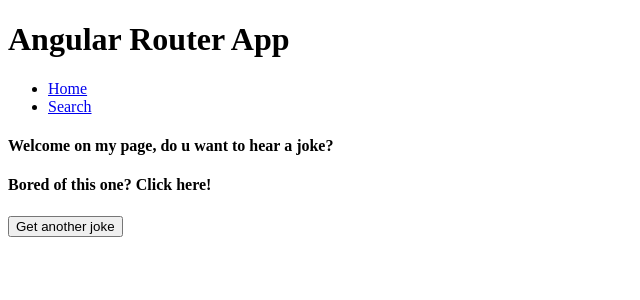
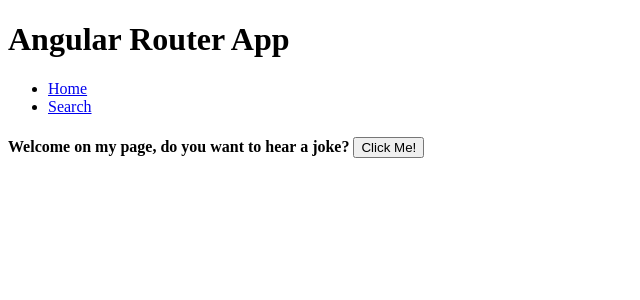
Before and after one commit to PolskiSlimak/Jokes, an Angular app: page /home in a window 1280 px wide. Shown: the top 300 px of the page, without its empty margins (0-640 px from the left). Built offline with nearby package versions, Linux system fonts and the light colour scheme; no server answers.

Commit message:
Poprawione działanie

```diff
--- a/src/app/home/home.component.html
+++ b/src/app/home/home.component.html
@@ -1,4 +1,5 @@
 
-<h4>Welcome on my page, do u want to hear a joke?</h4>
-<p>{{jod}}</p>
-<h4>Bored of this one? Click here!</h4><button (click)="on">Get another joke</button>
+<h4>Welcome on my page, do you want to hear a joke?
+    <button (click)="onGetJokeOfDay()">Click Me!</button>
+</h4>
+{{jod}}
--- a/src/app/home/home.component.ts
+++ b/src/app/home/home.component.ts
@@ -7,18 +7,15 @@ import { ServiceJokesService } from '../service-jokes.service';
   styleUrls: ['./home.component.css']
 })
 export class HomeComponent implements OnInit {
-  jod: [];
+  jod = [];
   constructor(private service: ServiceJokesService) {
-    this.jod = [];
   }
 
   ngOnInit(): void {
-    this.getJokeOfDay();
   }
-  getJokeOfDay() {
+  onGetJokeOfDay() {
     this.service.getJokeOfDay().subscribe((response: any) => {
       this.jod = response.joke;
     });
   }
-  onResetJoke() {}
 }
--- a/src/app/search-for-jokes/search-for-jokes.component.html
+++ b/src/app/search-for-jokes/search-for-jokes.component.html
@@ -1,5 +1,5 @@
 <input type="text" (keyup.enter)="onSearchFromSpecificCategory()" [(ngModel)]="category">
 <button (click)="onSearchFromSpecificCategory()">Search jokes</button>
-<li *ngFor="let item of jokes.jokes">
+<li *ngFor="let item of jokes">
     {{item.joke}}
 </li>
--- a/src/app/search-for-jokes/search-for-jokes.component.ts
+++ b/src/app/search-for-jokes/search-for-jokes.component.ts
@@ -9,10 +9,9 @@ import { ServiceJokesService } from '../service-jokes.service';
 export class SearchForJokesComponent implements OnInit {
   category: string;
 
-  jokes: Object;
+  jokes: string[] = [];
 
   constructor(private service: ServiceJokesService) {
-    this.jokes = "";
     this.category = "";
   }
 
@@ -21,8 +20,13 @@ export class SearchForJokesComponent implements OnInit {
   }
   onSearchFromSpecificCategory() {
     if(this.category != "") {
-      this.service.searchFromSpecificCategory(this.category).subscribe(response => {
-        this.jokes = response;
+      this.service.searchFromSpecificCategory(this.category).subscribe((response: any) => {
+        if(response.error == false)
+          this.jokes = response.jokes;
+        else {
+          this.jokes = [];
+          this.jokes.push(response.message);
+        }
         this.category = "";
       });
     }
```
